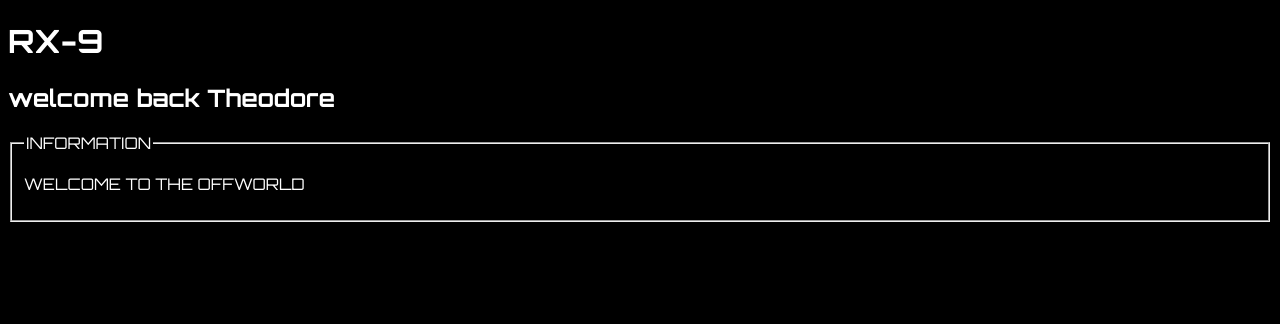
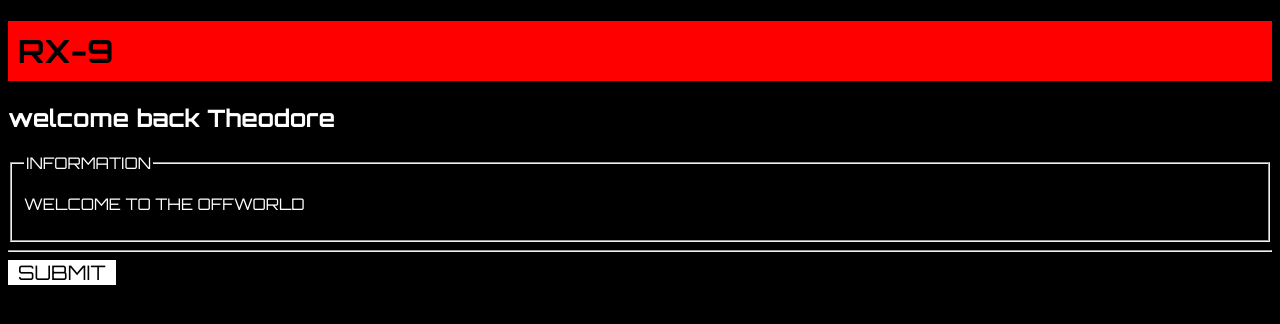
Before and after one commit to m-4verick/testflight, a website: page public/index.html in a window 1280 px wide. Drawn offline with Linux system fonts and the light colour scheme.

Commit message:
Initial commit

```diff
--- a/public/index.html
+++ b/public/index.html
@@ -16,5 +16,7 @@
         <legend>INFORMATION</legend>
         <p>WELCOME TO THE OFFWORLD</p>
     </fieldset>
+    <hr>
+    <button>SUBMIT</button>
 </body>
 </html>
--- a/public/style.css
+++ b/public/style.css
@@ -10,3 +10,21 @@ body{
                font-weight: 400;
                font-style: normal;
            }
+
+h1 {
+    background-color: red;
+    color: black;
+    padding: 10px;
+}
+
+button {
+    font-family: "Orbitron", sans-serif;
+    background-color: white;
+    padding: 0 10px;
+    font-size: 20px;
+    border: none;
+}
+
+button:hover {
+    background-color: red;
+}
```
